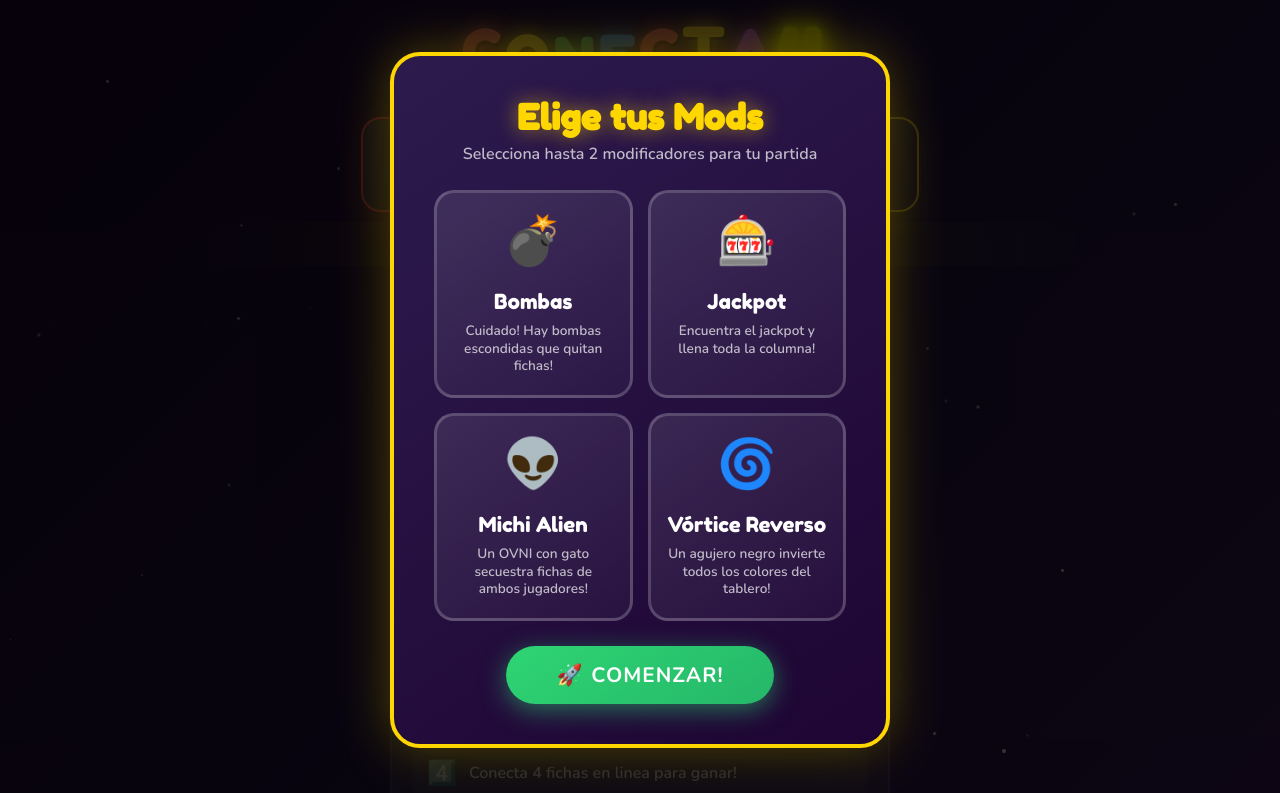
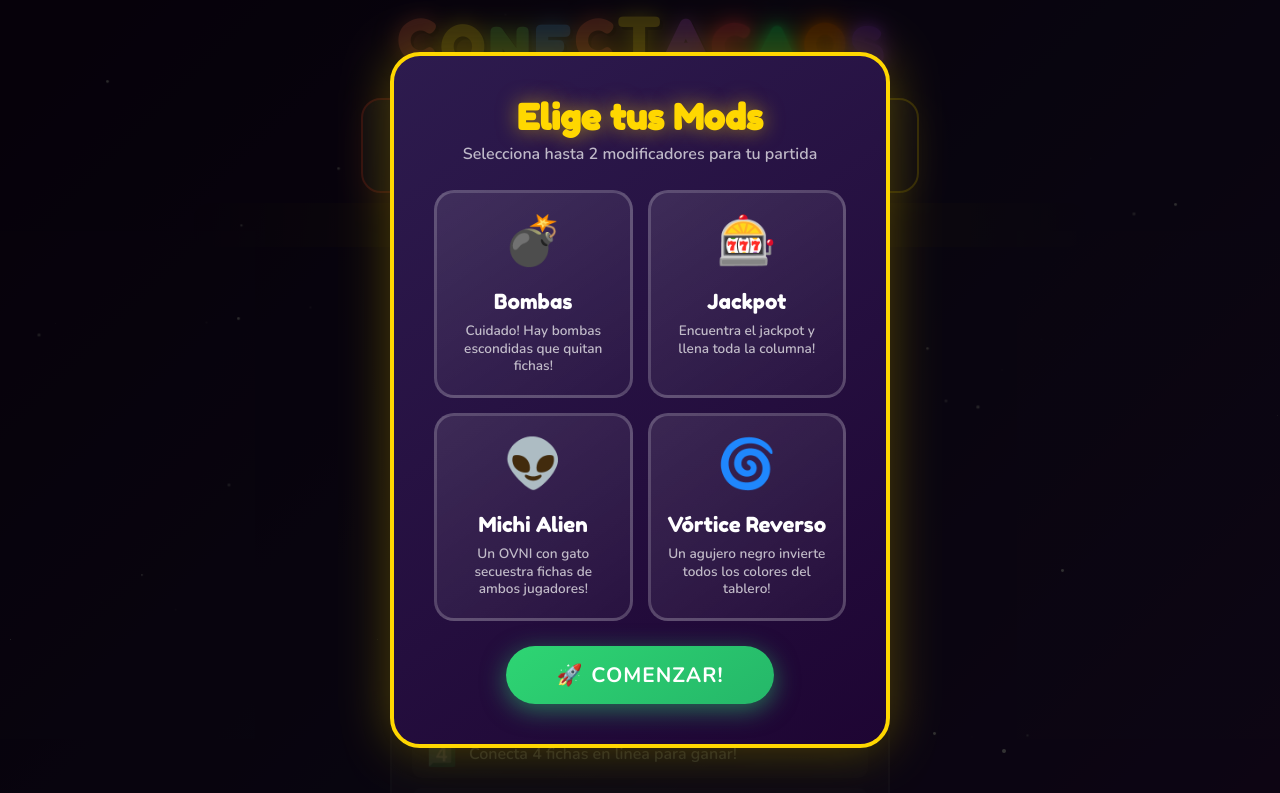
Before and after one commit to aazbeltran/pocket-thunder, a plain HTML site: page conecta-caos/index.html in a window 1280 px wide. Shown: the top 793 px of the page. Drawn offline with nearby package versions, Linux system fonts and the light colour scheme.

Commit message:
style: update game title to CONECTA CAOS with chaotic animations
Replace the "4" number with "CAOS" letters in the game title. Each
letter gets a unique neon color and wobble animation that rotates
and scales for a chaotic feel matching the game theme.

- Hot pink C, neon green A, orange O, purple S
- New chaos-wobble animation with rotation and scale
- Responsive sizing across all breakpoints

```diff
--- a/conecta-caos/index.html
+++ b/conecta-caos/index.html
@@ -23,7 +23,10 @@
                 <span class="letter" style="--i:4">C</span>
                 <span class="letter" style="--i:5">T</span>
                 <span class="letter" style="--i:6">A</span>
-                <span class="number">4</span>
+                <span class="chaos-letter" style="--i:7">C</span>
+                <span class="chaos-letter" style="--i:8">A</span>
+                <span class="chaos-letter" style="--i:9">O</span>
+                <span class="chaos-letter" style="--i:10">S</span>
             </h1>
         </div>
 
--- a/conecta-caos/styles.css
+++ b/conecta-caos/styles.css
@@ -145,15 +145,31 @@ body {
 .letter:nth-child(6) { color: #ffd93d; }
 .letter:nth-child(7) { color: #c44dff; }
 
-.number {
-    font-size: 4.5rem;
-    color: var(--gold);
-    animation: pulse-glow 1s ease-in-out infinite alternate;
+/* CAOS letters - chaotic styling */
+.chaos-letter {
+    display: inline-block;
+    font-size: 3.5rem;
+    animation: chaos-wobble 0.4s ease-in-out infinite;
+    animation-delay: calc(var(--i) * 0.08s);
     text-shadow:
-        0 0 10px var(--gold),
-        0 0 20px var(--gold),
-        0 0 30px var(--gold),
-        0 0 40px #ff8c00;
+        0 0 10px currentColor,
+        0 0 20px currentColor,
+        0 0 30px currentColor,
+        3px 3px 0 rgba(0, 0, 0, 0.3);
+}
+
+/* Each CAOS letter gets a different wild color */
+.chaos-letter:nth-child(8) { color: #ff3366; }  /* C - hot pink */
+.chaos-letter:nth-child(9) { color: #00ff88; }  /* A - neon green */
+.chaos-letter:nth-child(10) { color: #ff6600; } /* O - orange */
+.chaos-letter:nth-child(11) { color: #9933ff; } /* S - purple */
+
+@keyframes chaos-wobble {
+    0% { transform: translateY(0) rotate(0deg) scale(1); }
+    25% { transform: translateY(-8px) rotate(-5deg) scale(1.1); }
+    50% { transform: translateY(0) rotate(0deg) scale(1); }
+    75% { transform: translateY(-5px) rotate(5deg) scale(0.95); }
+    100% { transform: translateY(0) rotate(0deg) scale(1); }
 }
 
 @keyframes bounce {
@@ -161,16 +177,6 @@ body {
     50% { transform: translateY(-10px); }
 }
 
-@keyframes pulse-glow {
-    from {
-        transform: scale(1);
-        filter: brightness(1);
-    }
-    to {
-        transform: scale(1.1);
-        filter: brightness(1.3);
-    }
-}
 
 /* ============================================
    SCOREBOARD
@@ -1199,8 +1205,8 @@ body {
         font-size: 2.5rem;
     }
 
-    .number {
-        font-size: 3.5rem;
+    .chaos-letter {
+        font-size: 2.5rem;
     }
 
     .cell {
@@ -1244,8 +1250,8 @@ body {
         font-size: 2rem;
     }
 
-    .number {
-        font-size: 2.8rem;
+    .chaos-letter {
+        font-size: 2rem;
     }
 
     .cell {
@@ -1307,8 +1313,8 @@ body {
         font-size: 1.6rem;
     }
 
-    .number {
-        font-size: 2.2rem;
+    .chaos-letter {
+        font-size: 1.6rem;
     }
 }
 
```
